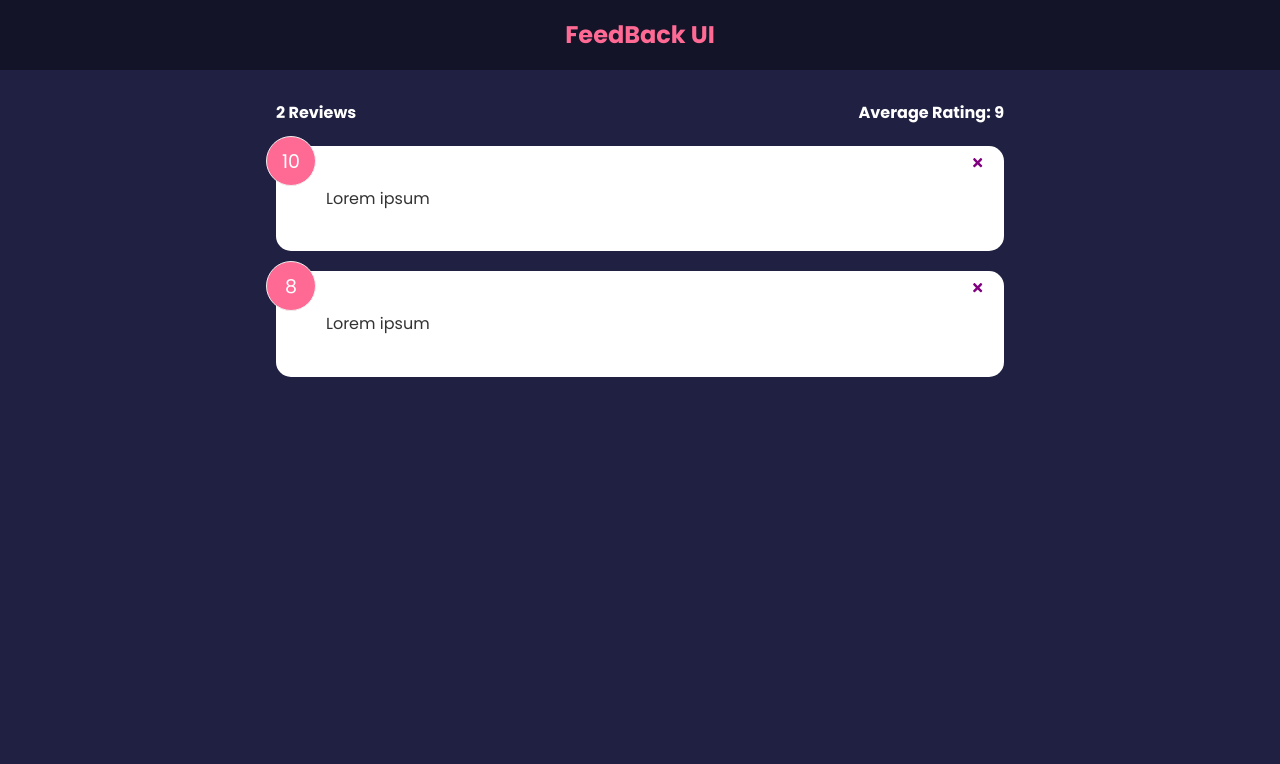
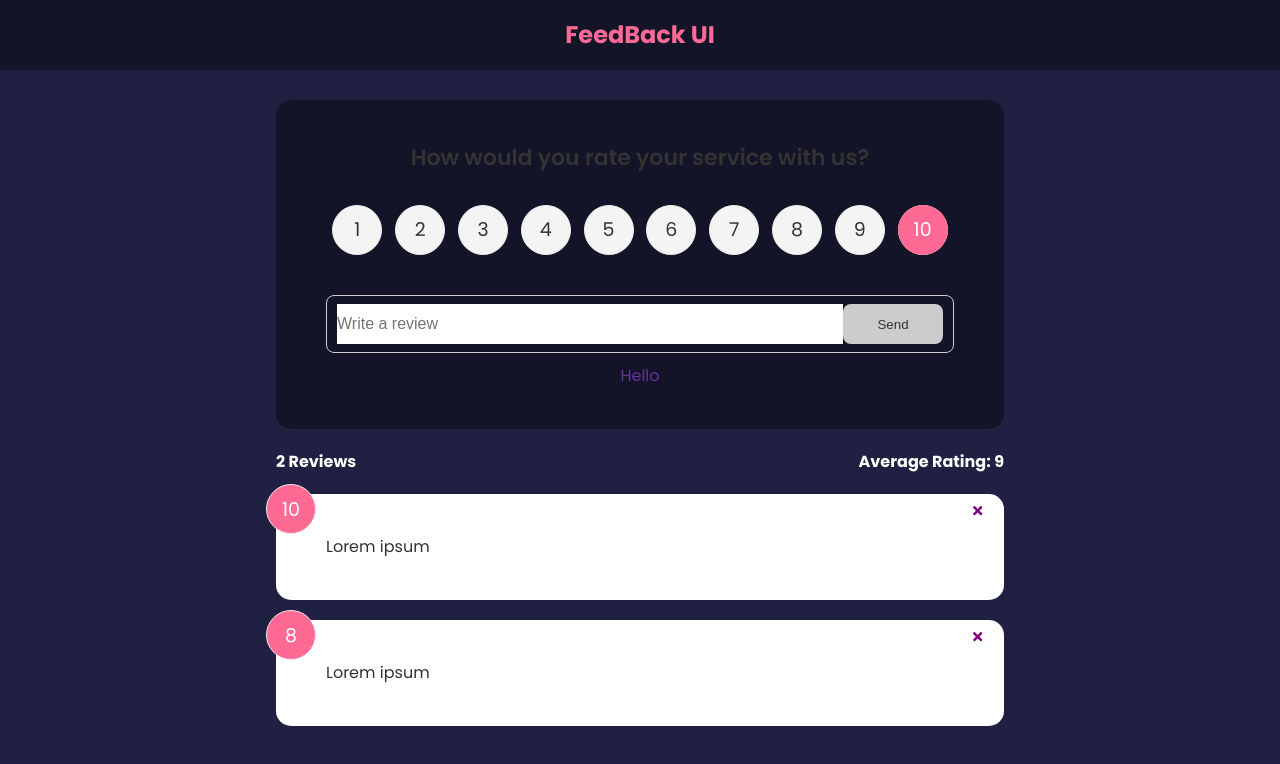
Before and after one commit to hdavidlp/feedback, a React (Create React App) app: page / in a window 1280 px wide. Shown: the top 764 px of the page. Built offline with nearby package versions, Linux system fonts and the light colour scheme.

Commit message:
Feedback form and rating select include

```diff
--- a/package.json
+++ b/package.json
@@ -6,10 +6,12 @@
     "@testing-library/jest-dom": "^5.16.5",
     "@testing-library/react": "^13.4.0",
     "@testing-library/user-event": "^13.5.0",
+    "framer-motion": "^4.1.17",
     "react": "^18.2.0",
     "react-dom": "^18.2.0",
     "react-icons": "^4.4.0",
     "react-scripts": "^2.1.3",
+    "uuid": "^9.0.0",
     "web-vitals": "^2.1.4"
   },
   "scripts": {
--- a/src/App.js
+++ b/src/App.js
@@ -1,9 +1,11 @@
 
 import React from "react"
+import {v4 as uuidv4} from 'uuid'
 import {useState}  from "react"
 import Header from "./components/Header"
 import FeedbackList from "./components/FeedbackList"
 import FeedbackStats from "./components/FeedbackStats"
+import FeedbackForm from "./components/FeedbackForm"
 //import FeedbackItem from "./components/FeedbackItem"
 import FeedbackData from "./data/FeedbackData"
 
@@ -20,13 +22,21 @@
         if (window.confirm('Are you sure?')){
             setFeedback(feedback.filter((item) => item.id!== id))
         }
+    }
 
+    const addFeedBack=(newFeedBack)=>{
+        newFeedBack.id = uuidv4()
+        //console.log(newFeedBack);
+        setFeedback([newFeedBack, ...feedback])
     }
+
+
 
     return (
         <>
             <Header  />
             <div className="container">
+                <FeedbackForm handleAdd={addFeedBack}/>
                 <FeedbackStats feedback={feedback} />
                 <FeedbackList feedback={feedback}
                 handleDelete = {deleteFeedBack}
--- /dev/null
+++ b/src/components/FeedbackForm.jsx
@@ -0,0 +1,70 @@
+import React from 'react'
+import Card from './shared/Card'
+import Button from './shared/Button'
+import RatingSelect from './RatingSelect'
+import { useState } from 'react'
+
+
+export default function FeedbackForm({handleAdd}) {
+
+    const [text, setText] = useState('')
+    const [rating, setRating] = useState(10)
+
+    const [btnDisabled, setBtnDisabled] = useState(true)
+    const [message, setMessage] = useState('Hello')
+
+    const handleTextChange=(e) =>{
+        //console.log(e.target.value)
+
+        if(text === ''){
+            setBtnDisabled (true)
+            setMessage(null)
+        }else if (text !== '' && text.trim().length <=10){
+            setMessage('Text must be at least 10 characters')
+            setBtnDisabled(true)
+        }else {
+            setMessage(null)
+            setBtnDisabled(false)
+        }
+
+        setText(e.target.value)
+    }
+
+    const handleSubmit =(e)=>{
+        e.preventDefault()
+        if (text.trim().length>10){
+            const newFeedback = {
+                text,
+                rating
+            }
+
+            handleAdd(newFeedback)
+            //console.log(newFeedback)
+            setText('')
+        }
+
+    }
+
+  return (
+    <Card>
+        <form onSubmit={handleSubmit}>
+            <h2>How would you rate your service with us?</h2>
+
+            <RatingSelect select={(rating)=> setRating(rating)} />
+
+
+            <div className="input-group">
+                <input
+                    onChange={handleTextChange}
+                    type="text"
+                    placeholder='Write a review'
+                    value = {text}
+                />
+                <Button type="submit" isDisabled={btnDisabled}>Send</Button>
+            </div>
+            {message && <div className='message'>{message}</div>}
+        </form>
+
+    </Card>
+  )
+}
--- a/src/components/FeedbackList.jsx
+++ b/src/components/FeedbackList.jsx
@@ -1,4 +1,5 @@
 import React from "react"
+import {motion, AnimatePresence} from 'framer-motion'
 import PropTypes from "prop-types"
 import FeedbackItem from "./FeedbackItem"
 
@@ -12,12 +13,32 @@
 
   return (
     <div className="feedback-list">
+      <AnimatePresence>
         {feedback.map ((item) => (
+          <motion.div
+            key={item.id}
+            initial = {{opacity:0}}
+            animate = {{opacity:1}}
+            exit    = {{opacity:0}}
+
+          >
             <FeedbackItem key={item.id} item={item}
             handleDelete={handleDelete} />
+          </motion.div>
         ))}
+      </AnimatePresence>
     </div>
-  )}
+  )
+
+  // return (
+  //   <div className="feedback-list">
+  //       {feedback.map ((item) => (
+  //           <FeedbackItem key={item.id} item={item}
+  //           handleDelete={handleDelete} />
+  //       ))}
+  //   </div>
+  // )
+}
 
   FeedbackList.protoType ={
     feedback : PropTypes.arrayOf(
--- /dev/null
+++ b/src/components/RatingSelect.jsx
@@ -0,0 +1,132 @@
+import React from 'react'
+import { useState } from 'react'
+
+function RatingSelect({select}) {
+
+    const [selected, setSelected] = useState(10)
+
+    const handleChange = (e)=> {
+        setSelected (+e.currentTarget.value)
+        select(+e.currentTarget.value)
+        //console.log(e.currentTarget.value)
+    }
+
+
+  return (
+      <ul className='rating'>
+          <li>
+              <input
+                type='radio'
+                id ='num1'
+                name = 'rating'
+                value = '1'
+                onChange = {handleChange}
+                checked = {selected === 1}
+              />
+              <label htmlFor='num1'>1</label>
+          </li>
+          <li>
+              <input
+                type='radio'
+                id ='num2'
+                name = 'rating'
+                value = '2'
+                onChange = {handleChange}
+                checked = {selected === 2}
+              />
+              <label htmlFor='num2'>2</label>
+          </li>
+          <li>
+              <input
+                type='radio'
+                id ='num3'
+                name = 'rating'
+                value = '3'
+                onChange = {handleChange}
+                checked = {selected === 3}
+              />
+              <label htmlFor='num3'>3</label>
+          </li>
+          <li>
+              <input
+                type='radio'
+                id ='num4'
+                name = 'rating'
+                value = '4'
+                onChange = {handleChange}
+                checked = {selected === 4}
+              />
+              <label htmlFor='num4'>4</label>
+          </li>
+          <li>
+              <input
+                type='radio'
+                id ='num5'
+                name = 'rating'
+                value = '5'
+                onChange = {handleChange}
+                checked = {selected === 5}
+              />
+              <label htmlFor='num5'>5</label>
+          </li>
+          <li>
+              <input
+                type='radio'
+                id ='num6'
+                name = 'rating'
+                value = '6'
+                onChange = {handleChange}
+                checked = {selected === 6}
+              />
+              <label htmlFor='num6'>6</label>
+          </li>
+          <li>
+              <input
+                type='radio'
+                id ='num7'
+                name = 'rating'
+                value = '7'
+                onChange = {handleChange}
+                checked = {selected === 7}
+              />
+              <label htmlFor='num7'>7</label>
+          </li>
+          <li>
+              <input
+                type='radio'
+                id ='num8'
+                name = 'rating'
+                value = '8'
+                onChange = {handleChange}
+                checked = {selected === 8}
+              />
+              <label htmlFor='num8'>8</label>
+          </li>
+          <li>
+              <input
+                type='radio'
+                id ='num9'
+                name = 'rating'
+                value = '9'
+                onChange = {handleChange}
+                checked = {selected === 9}
+              />
+              <label htmlFor='num9'>9</label>
+          </li>
+          <li>
+              <input
+                type='radio'
+                id ='num10'
+                name = 'rating'
+                value = '10'
+                onChange = {handleChange}
+                checked = {selected === 10}
+              />
+              <label htmlFor='num10'>10</label>
+          </li>
+      </ul>
+
+  )
+}
+
+export default RatingSelect
--- /dev/null
+++ b/src/components/shared/Button.jsx
@@ -0,0 +1,27 @@
+import React from 'react'
+import PropTypes from 'prop-types'
+
+function Button({children, version, type, isDisabled}) {
+  return (
+    <button type = {type} disabled={isDisabled}
+        className={`btn btn-${version}`}>
+        {children}
+
+    </button>
+  )
+}
+
+Button.defaultProps = {
+    version : 'primary',
+    type : 'button',
+    isDisabled : false,
+}
+
+Button.propTypes={
+    children : PropTypes.node.isRequired,
+    version : PropTypes.string,
+    type : PropTypes.string,
+    isDisabled : PropTypes.bool,
+}
+
+export default Button
```
Also changed, not shown: 1 other file (tests, documents, lock files or other folders).
